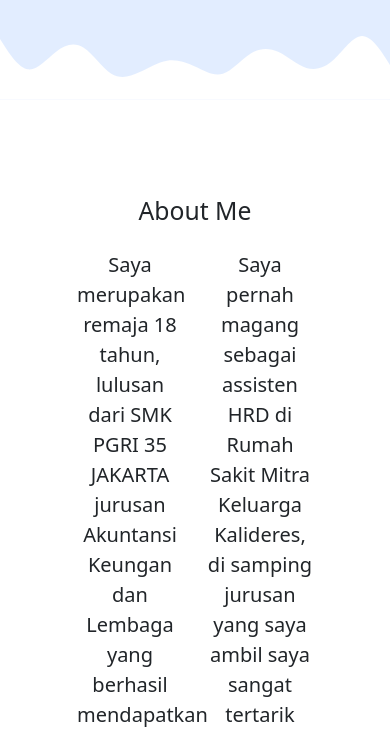
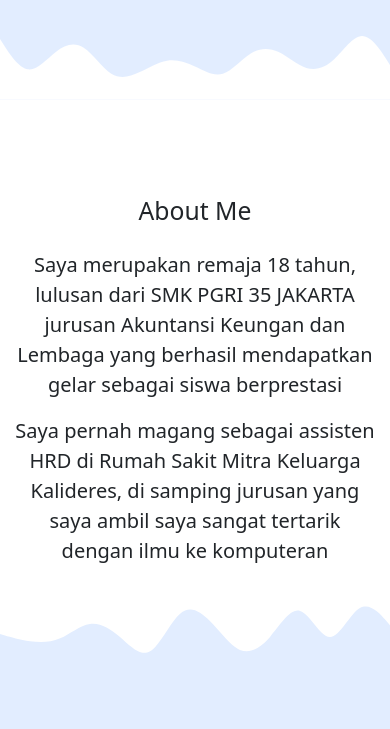
Before and after one commit to Croslll/Croslll.github.io, a plain HTML site: page index.html in a window 390 px wide. Shown: the part 371-1100 px from the top of the page. Drawn offline with nearby package versions, Linux system fonts and the light colour scheme.

Commit message:
mengubah tampilan about me

```diff
--- a/index.html
+++ b/index.html
@@ -65,10 +65,10 @@
           </div>
         </div>
         <div class="row justify-content-center fs-5 text-center">
-          <div class="col-4">
+          <div class="col-md-4">
             <p>Saya merupakan remaja 18 tahun, lulusan dari SMK PGRI 35 JAKARTA jurusan Akuntansi Keungan dan Lembaga yang berhasil mendapatkan gelar sebagai siswa berprestasi</p>
           </div>
-          <div class="col-4">
+          <div class="col-md-4">
             <p>Saya pernah magang sebagai assisten HRD di Rumah Sakit Mitra Keluarga Kalideres, di samping jurusan yang saya ambil saya sangat tertarik dengan ilmu ke komputeran</p>
           </div>
         </div>
```
